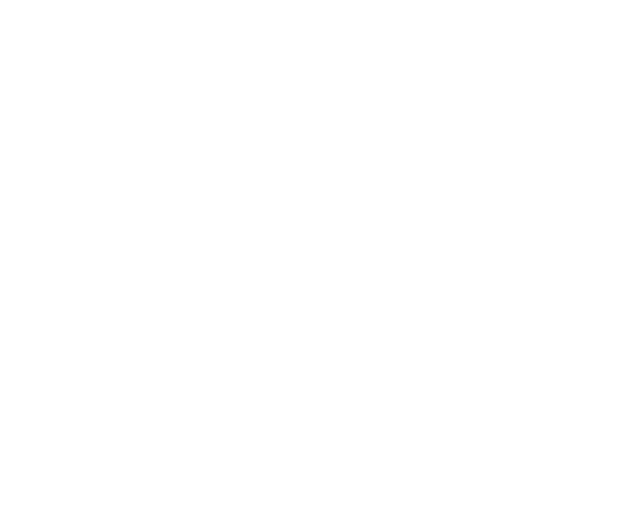
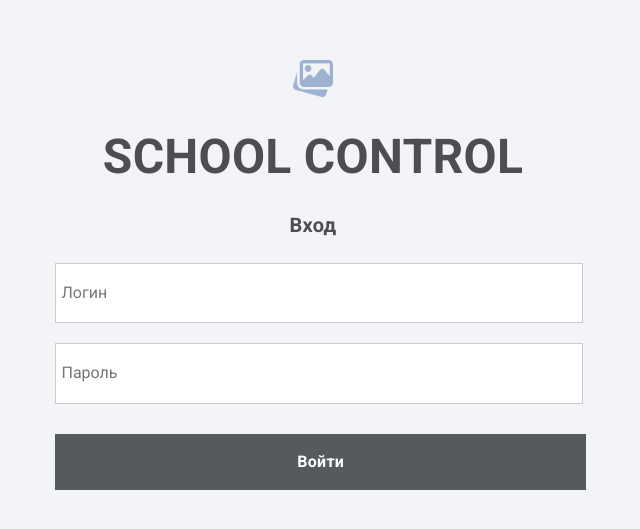
Before and after one commit to allozhkin/SchoolControl, a React (Vite) app: page /login in a window 1280 px wide. Before the commit this address had no page. Shown: the part 125-654 px from the top of the page, without its empty margins (327-967 px from the left). Built offline with nearby package versions, Linux system fonts and the light colour scheme.

Commit message:
created auth page

```diff
--- a/index.html
+++ b/index.html
@@ -1,10 +1,12 @@
 <!doctype html>
-<html lang="en">
+<html lang="ru">
   <head>
     <meta charset="UTF-8" />
     <!--<link rel="icon" type="image/svg+xml" href="/vite.svg" />-->
     <meta name="viewport" content="width=device-width, initial-scale=1.0" />
-    <title>SchoolControl</title>
+    <meta name="description" content="">
+    <meta name="keywords" content="">
+    <title>School Control</title>
     <link
     href="https://fonts.googleapis.com/css2?family=Manrope:wght@400;500;600;700&family=Roboto:wght@400;700&display=swap"
     rel="stylesheet"
--- a/package.json
+++ b/package.json
@@ -15,6 +15,7 @@
     "normalize.css": "^8.0.1",
     "react": "^18.3.1",
     "react-dom": "^18.3.1",
+    "react-hook-form": "^7.54.2",
     "react-redux": "^9.2.0",
     "react-router-dom": "^7.1.3",
     "sass": "^1.83.4"
--- a/src/App.tsx
+++ b/src/App.tsx
@@ -6,6 +6,7 @@
 import TestPage from './pages/Test/TestPage';
 
 import './App.scss';
+import SignIn from './pages/SignIn/SignIn';
 
 const App: React.FC = () => (
   <Provider store={store}>
@@ -13,9 +14,11 @@
       <Routes>
         <Route path="/" element={<Home />} />
         <Route path="/testPage" element={<TestPage />} />
+        <Route path="/login" element={<SignIn />} />
       </Routes>
     </Router>
   </Provider>
+
 );
 
 export default App;
--- /dev/null
+++ b/src/pages/SignIn/SignIn.tsx
@@ -0,0 +1,53 @@
+import { useForm } from 'react-hook-form';
+import styles from './signin.module.scss';
+
+type AuthForm = {
+  'email': string,
+  'password': string,
+}
+const SignIn = () => {
+  const { register, handleSubmit, formState } = useForm<AuthForm>({
+    mode: 'onChange',
+  })
+
+  const onSubmit = (data:any) => {
+    console.log(data);
+  }
+
+  const emailError = formState.errors.email?.message;
+  const passError = formState.errors.password?.message;
+  return (
+      <>
+        <div className={styles.login__wrapper}>
+          <img className={styles.login__img} src="src/puplic/img/union.png" alt="logo" />
+          <div className={styles.login_container}>
+            <h1 className={styles.login__title}>SCHOOL CONTROL</h1>
+            <p className={styles.login__text}>Вход</p>
+            <form onSubmit={handleSubmit(onSubmit)}>
+              <input className={styles.login__input} type="email" placeholder="Логин" {...register (
+                'email', {
+                  required: 'Введите логин',
+                  pattern: {
+                    value: /^[a-zA-Z0-9._%+-]+@[a-zA-Z0-9.-]+\.[a-zA-Z]{2,4}$/,
+                    message: 'Invalid email address',
+                  },
+                }
+              )}/>
+              {emailError && <p style={{color: 'tomato'}}>{emailError}</p>}
+              <input className={styles.login__input} type="password" placeholder="Пароль"{...register('password', {
+                  required: 'Введите пароль',
+                  minLength: {
+                      value: 6,
+                      message: 'Пароль должен содержать минимум 6 символов'
+                  }
+                })} />
+                {passError && <p style={{color: 'tomato'}}>{passError}</p>}
+              <button className={styles.login__button}>Войти</button>
+            </form>
+          </div>
+        </div>
+      </>
+  )
+}
+
+export default SignIn;
--- /dev/null
+++ b/src/pages/SignIn/signin.module.scss
@@ -0,0 +1,63 @@
+.login__wrapper {
+  background-color: #F2F4F8;
+  display: flex;
+  flex-direction: column;
+  justify-content: center;
+  align-items: center;
+  width: 100%;
+  height: 100vh;
+}
+
+.login__container {
+  width: 450px;
+  background: green;
+}
+
+.login__img {
+  width: 40px;
+}
+
+.login__title{
+  width: 100%;
+  color: #4F4D54;
+  display: flex;
+  justify-content: center;
+  font-weight: 600;
+  font-size: 48px;
+  line-height: 56px;
+  letter-spacing: 0.3px;
+}
+
+.login__text {
+  display: flex;
+  justify-content: center;
+  color: #4F4D54;
+  font-weight: 600;
+  font-size: 20px;
+  line-height: 16px;
+  letter-spacing: 0.3px;
+}
+
+.login__input {
+  width: 100%;
+  padding: 20px 5px;
+  margin: 10px 0;
+  border: 1px solid #ccc;
+  font-size: 16px;
+  outline: 0;
+}
+
+.login__button {
+  width: 103%;
+  padding: 20px;
+  margin-top: 20px;
+  font-weight: 600;
+  font-size: 20px;
+  line-height: 16px;
+  letter-spacing: 0.3px;
+  background-color: #575A5D;
+  color: #fff;
+  border: none;
+  font-size: 16px;
+  cursor: pointer;
+}
```
Also changed, not shown: src/puplic/img/union.png (added), src/styles/mixins.scss (indentation only), 1 other file (tests, documents, lock files or other folders).
